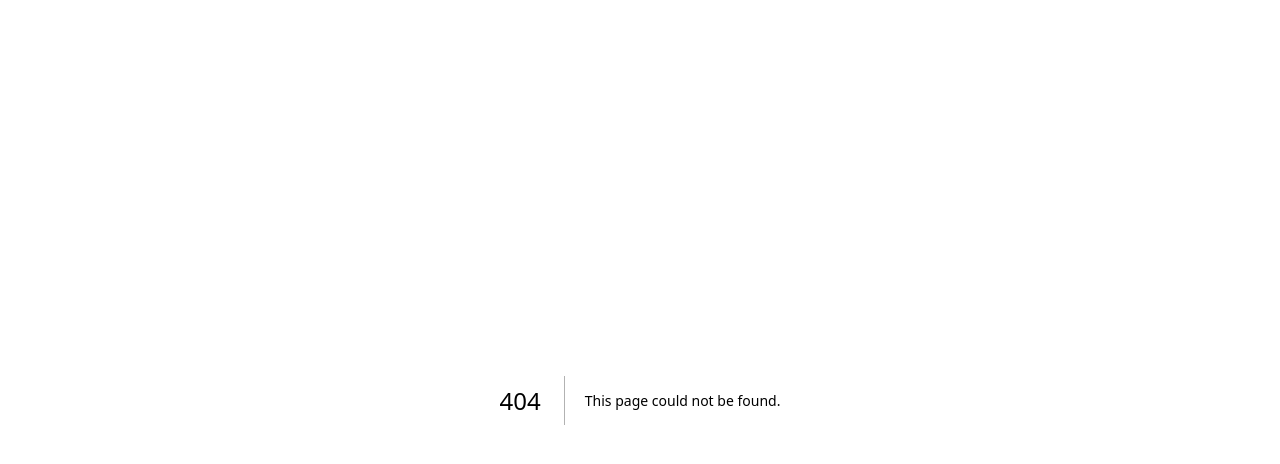
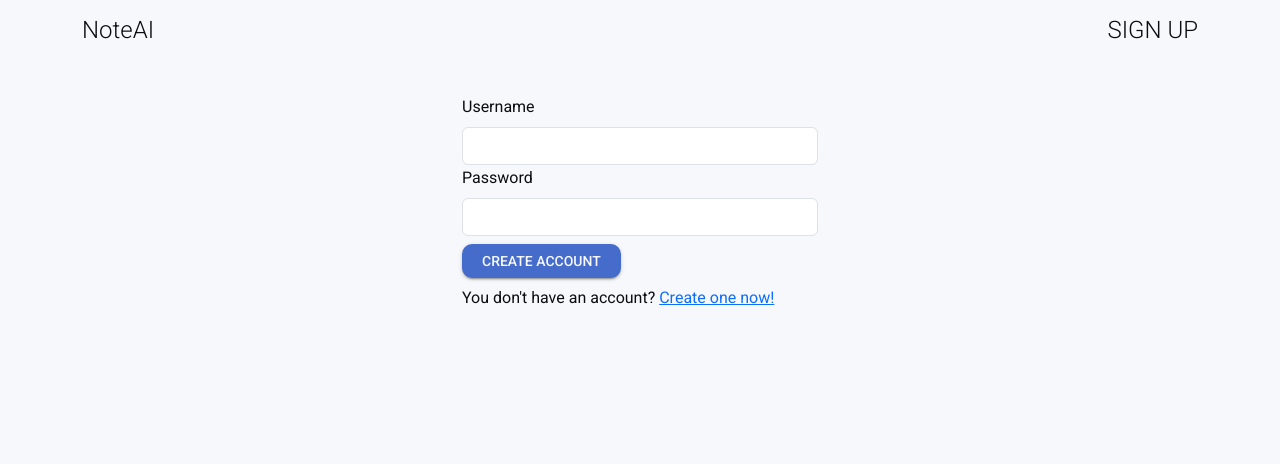
Before and after one commit to youngplq10/noteai-frontend, a Next.js app: page /log-in in a window 1280 px wide. Before the commit this address had no page. Shown: the top 464 px of the page. Built offline with nearby package versions, Linux system fonts and the light colour scheme.

Commit message:
Created authorization feature

```diff
--- a/package.json
+++ b/package.json
@@ -16,6 +16,7 @@
     "axios": "^1.7.9",
     "bootstrap": "^5.3.3",
     "joi": "^17.13.3",
+    "jwt-decode": "^4.0.0",
     "next": "14.2.23",
     "react": "^18",
     "react-dom": "^18",
--- /dev/null
+++ b/src/app/components/LogInForm.tsx
@@ -0,0 +1,46 @@
+"use client"
+
+import { Alert, Button, Typography } from '@mui/material'
+import React, { useState } from 'react'
+import { validateExistingUser, validateNewUser } from '../scripts/validation';
+import Link from 'next/link';
+import { loginUser } from '../scripts/apicalls';
+
+const LogInForm = () => {
+    const [username, setUsername] = useState("");
+    const [password, setPassword] = useState("");
+
+    const [errorMessage, setErrorMesssage] = useState("");
+    const [errorState, setErrorState] = useState(true);
+
+    const handleSubmit = () => {
+        const res = validateExistingUser(username, password);
+
+        if (res==="Success") {
+            setErrorState(true);
+            loginUser(username, password);
+        }
+        else {
+            setErrorMesssage(res);
+            setErrorState(false);
+        }
+    }
+
+    return (
+        <>
+            <form>
+                <label htmlFor='username' className='form-label'><Typography variant='body1' color='textPrimary'>Username</Typography></label>
+                <input type='text' className='form-control' id='username' value={username} onChange={(e) => setUsername(e.target.value)} />
+
+                <label htmlFor='password' className='form-label'><Typography variant='body1' color='textPrimary'>Password</Typography></label>
+                <input type='password' className='form-control' id='password' value={password} onChange={(e) => setPassword(e.target.value)} />
+            </form>
+            <Button variant='contained' className='my-2' onClick={handleSubmit}>Create account</Button>
+            <Typography variant='body1' color='textPrimary'>You don't have an account? <Link href="/sign-up">Create one now!</Link></Typography>
+
+            <Alert severity='error' className='my-3' hidden={errorState}>{errorMessage}</Alert>
+        </>
+    )
+}
+
+export default LogInForm
--- /dev/null
+++ b/src/app/log-in/page.tsx
@@ -0,0 +1,14 @@
+import React from 'react'
+import Navbar from '../modules/Navbar'
+import LogInSection from '../modules/LogInSection'
+
+const page = () => {
+    return (
+        <>
+            <Navbar />
+            <LogInSection />
+        </>
+    )
+}
+
+export default page
--- /dev/null
+++ b/src/app/modules/LogInSection.tsx
@@ -0,0 +1,16 @@
+import React from 'react'
+import LogInForm from '../components/LogInForm'
+
+const LogInSection = () => {
+    return (
+        <div className='container-lg my-5'>
+            <div className="row justify-content-center">
+                <div className="col-10 col-md-6 col-xl-4">
+                    <LogInForm />
+                </div>
+            </div>
+        </div>
+    )
+}
+
+export default LogInSection
--- /dev/null
+++ b/src/app/scripts/apicalls.ts
@@ -0,0 +1,40 @@
+"use server"
+
+import axios from "axios"
+import { setAuthToken } from "./server"
+
+export const createUser = async (username: string, email: string, password: string, newsletter: boolean) => {
+    try {
+        const res = await axios.post(process.env.NEXT_PUBLIC_API + "/public/register", {
+            username: username,
+            email: email,
+            password: password,
+            newsletter: newsletter
+        }, {
+            headers: {
+                'Content-Type': 'application/json'
+            }
+        })
+
+        setAuthToken(res.data)
+    } catch {
+        throw new Error("error in creating user")
+    }
+}
+
+export const loginUser = async (username: string, password: string) => {
+    try {
+        const res = await axios.post(process.env.NEXT_PUBLIC_API + "/public/login", {
+            username: username,
+            password: password,
+        }, {
+            headers: {
+                'Content-Type': 'application/json'
+            }
+        })
+
+        setAuthToken(res.data)
+    } catch {
+        throw new Error("error in logging in user")
+    }
+}
--- /dev/null
+++ b/src/app/scripts/server.ts
@@ -0,0 +1,34 @@
+"use server";
+
+import { jwtDecode } from "jwt-decode";
+import { cookies } from "next/headers";
+
+export const setAuthToken = (token: string) => {
+    cookies().set("jwt", token, {
+        httpOnly: true,
+    });
+    cookies().set("isAuthenticated", "true", {
+        httpOnly: true,
+    });
+    cookies().set("username", jwtDecode(token).sub || "", {
+        httpOnly: true
+    })
+};
+
+export const getIsAuthenticated = () : boolean => {
+    const isAuthenticated = cookies().get("isAuthenticated")?.value;
+    return isAuthenticated === "true";
+};
+
+export const logout = () => {
+    cookies().delete("jwt")
+    cookies().delete("isAuthenticated")
+    cookies().delete("username")
+}
+
+export const getAllCookies = () => {
+    return {
+        username: cookies().get("username"),
+        jwt: cookies().get("jwt")
+    }
+}
```
Also changed, not shown: src/app/components/SignUpForm.tsx (+5 -2 lines), 1 other file (tests, documents, lock files or other folders).
